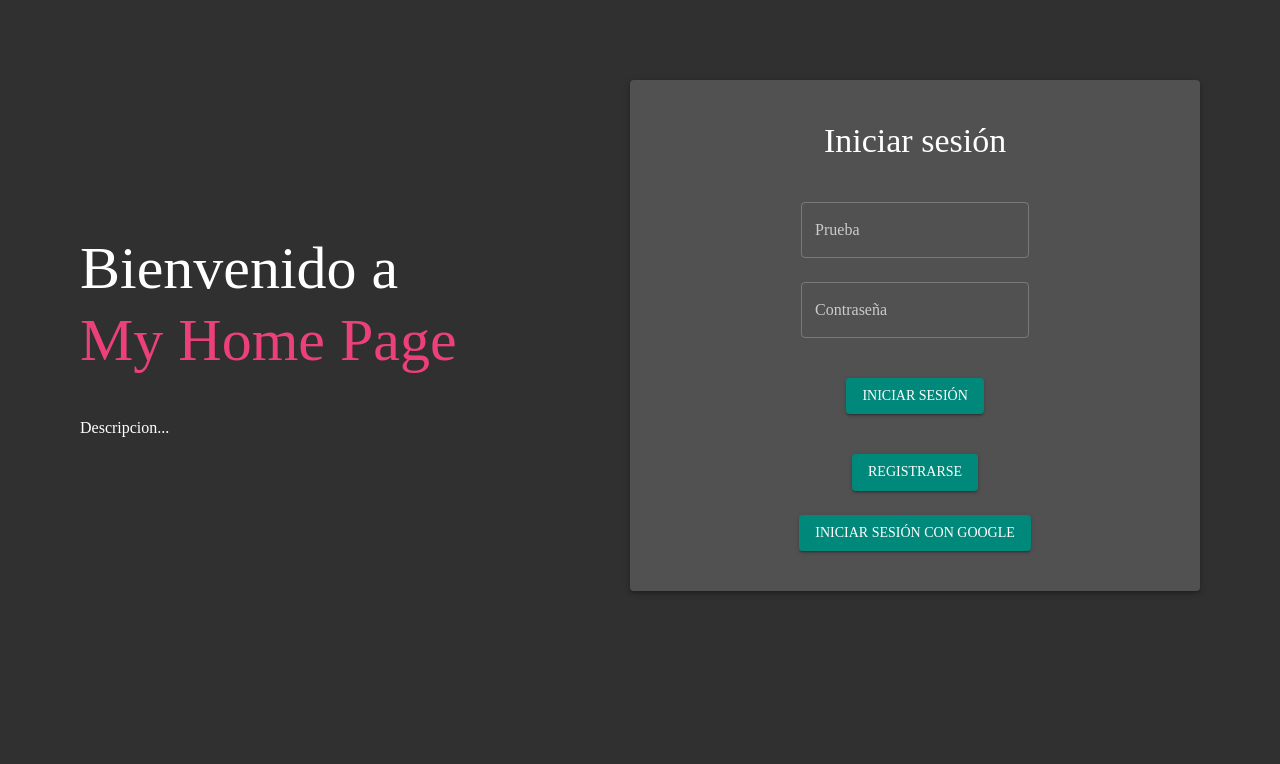
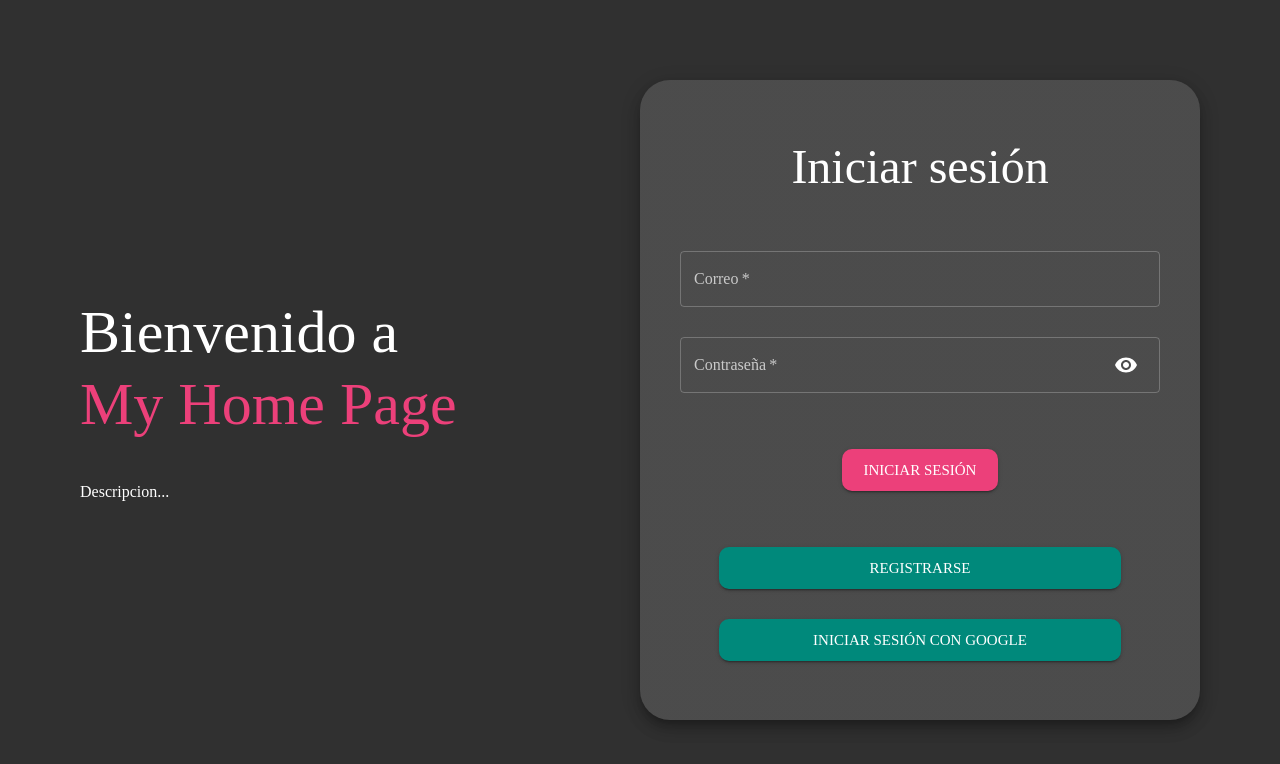
Before and after one commit to paulgoury/my-home-page, a React (Create React App) app: page / in a window 1280 px wide. Shown: the top 764 px of the page. Built offline with nearby package versions, Linux system fonts and the light colour scheme.

Commit message:
Crear “iniciar sesion bienvenida” react, aniadir icono visible/novicible con onclick, crear palette customizado

```diff
--- a/package.json
+++ b/package.json
@@ -5,6 +5,7 @@
   "dependencies": {
     "@emotion/react": "^11.7.1",
     "@emotion/styled": "^11.6.0",
+    "@mui/icons-material": "^5.3.1",
     "@mui/material": "^5.3.0",
     "@testing-library/jest-dom": "^5.14.1",
     "@testing-library/react": "^12.0.0",
--- a/src/App.js
+++ b/src/App.js
@@ -1,7 +1,18 @@
-import { Button, Grid, Paper, TextField } from "@mui/material";
-import { Box, typography } from "@mui/system";
-import * as React from "react";
+import {
+  Button,
+  Divider,
+  Grid,
+  IconButton,
+  InputAdornment,
+  Paper,
+  TextField,
+} from "@mui/material";
+import VisibilityIcon from "@mui/icons-material/Visibility";
+import { Box } from "@mui/system";
+import { useState } from "react";
 import "./app.css";
+import { VisibilityOff } from "@mui/icons-material";
+import Visibility from "@mui/icons-material/Visibility";
 
 // const themedStyles = (theme) => {
 //   console.log(theme);
@@ -15,97 +26,129 @@ import "./app.css";
 // };
 
 function App() {
+  let [values, setValues] = useState({
+    showPassword: true,
+  });
+
+  const passwordIconOnClick = (event) => {
+    setValues({
+      ...values,
+      showPassword: values.showPassword
+        ? (values.showPassword = false)
+        : (values.showPassword = true),
+    });
+  };
+
   return (
     <Box
       sx={{
         display: "flex",
         flexDirection: "row",
-        m: 10,
+        p: 10,
+        height: "100%",
       }}
     >
-      {/* Left container */}
-      <Grid
-        sx={{ flexGrow: 1 }}
-        container
-        spacing={5}
-        direction="column"
-        justifyContent="center"
-        alignItems="left"
-      >
+      <Grid container justifyContent="center" alignItems="center">
+        <Grid item xs={6}>
+          <Grid container direction="column" spacing={5}>
             <Grid item>
+              <Grid container direction="column">
                 <Grid item typography="h2">
                   Bienvenido a
                 </Grid>
-          <Grid item color="secondary.main" typography="h2">
+                <Grid item typography="h2" color="secondary.main">
                   My Home Page
+                </Grid>
               </Grid>
             </Grid>
             <Grid item>Descripcion...</Grid>
           </Grid>
-      {/* Right Container */}
-      <Grid sx={{ flexGrow: 2 }} container>
+        </Grid>
+
+        <Grid item xs={6} sx={{ height: "100%" }}>
           <Paper
-          elevation={3}
-          sx={{ py: 5, px: 10, minWidth: "100%", minHeight: "100%" }}
+            sx={{
+              display: "flex",
+              flexDirection: "column",
+              justifyContent: "center",
+              alignItems: "center",
+              minHeight: "100%",
+              borderRadius: "30px",
+              boxShadow:
+                "0px 6px 6px -3px rgb(0 0 0 / 20%), 0px 10px 14px 1px rgb(0 0 0 / 14%), 0px 4px 18px 3px rgb(0 0 0 / 12%)",
+            }}
           >
             <Grid
               container
-            spacing={5}
               direction="column"
               justifyContent="center"
               alignItems="center"
+              py={5}
+              px={5}
+              spacing={7}
             >
-            <Grid item typography="h4">
+              <Grid item typography="h3">
                 Iniciar sesión
-            </Grid>
-            <Grid item>
-              <Grid
-                container
-                spacing={3}
-                direction="column"
-                justifyContent="center"
-                alignItems="center"
-              >
-                <Grid item>
-                  <TextField
-                    fullWidth
-                    label="Prueba"
-                    variant="outlined"
-                  ></TextField>
               </Grid>
               <Grid item>
                 <TextField
                   fullWidth
+                  required
+                  label="Correo"
+                  variant="outlined"
+                />
+                <TextField
+                  fullWidth
+                  required
                   label="Contraseña"
                   variant="outlined"
-                  ></TextField>
-                </Grid>
-                <Grid item hidden>
-                  Correo o contraseña incorrectos.
-                </Grid>
-              </Grid>
+                  sx={{ marginTop: "30px" }}
+                  InputProps={{
+                    endAdornment: (
+                      <InputAdornment position="end">
+                        <IconButton onClick={passwordIconOnClick}>
+                          {values.showPassword ? (
+                            <Visibility />
+                          ) : (
+                            <VisibilityOff />
+                          )}
+                        </IconButton>
+                      </InputAdornment>
+                    ),
+                  }}
+                />
               </Grid>
               <Grid item>
-              <Button variant="contained">Iniciar sesión</Button>
+                <Button
+                  variant="contained"
+                  size="large"
+                  color="secondary"
+                  sx={{ borderRadius: "10px" }}
+                >
+                  Iniciar sesión
+                </Button>
               </Grid>
               <Grid item>
-              <Grid
-                container
-                spacing={3}
-                direction="column"
-                justifyContent="center"
-                alignItems="center"
+                <Button
+                  fullWidth
+                  variant="contained"
+                  size="large"
+                  sx={{ borderRadius: "10px" }}
                 >
-                <Grid item>
-                  <Button variant="contained">Registrarse</Button>
-                </Grid>
-                <Grid item>
-                  <Button variant="contained">Iniciar sesión con Google</Button>
-                </Grid>
-              </Grid>
+                  Registrarse
+                </Button>
+                <Button
+                  fullWidth
+                  variant="contained"
+                  size="large"
+                  sx={{ marginTop: "30px", borderRadius: "10px" }}
+                >
+                  Iniciar sesión con Google
+                </Button>
               </Grid>
             </Grid>
           </Paper>
+        </Grid>
       </Grid>
     </Box>
   );
--- a/src/app.css
+++ b/src/app.css
@@ -0,0 +1,5 @@
+html,
+body,
+#root {
+  height: 100%;
+}
```
Also changed, not shown: 1 other file (tests, documents, lock files or other folders). Lines whose indentation alone changed are shown as unchanged.
